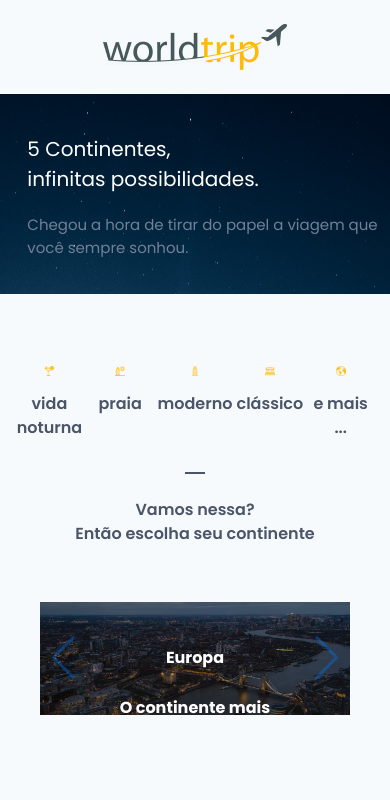
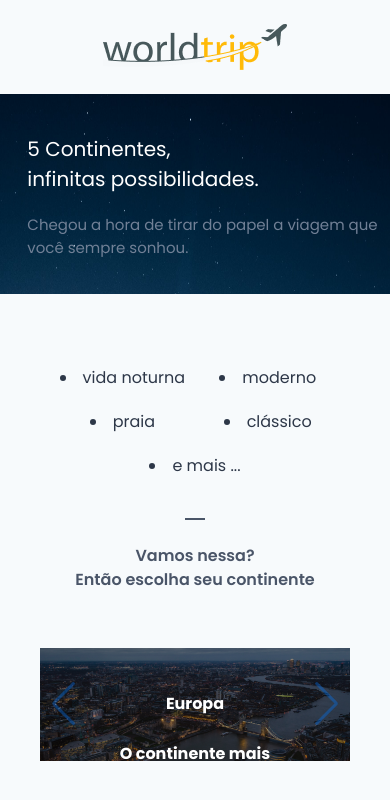
Before and after one commit to NakajimaDaniel/desafio07-ignite-chakraui, a Next.js app: page / in a window 390 px wide. Shown: the top 800 px of the page. Built offline with nearby package versions, Linux system fonts and the light colour scheme.

Commit message:
responsive travel types list

```diff
--- a/src/components/TravelTypes/index.tsx
+++ b/src/components/TravelTypes/index.tsx
@@ -1,9 +1,16 @@
-import { Box, Flex, Grid, Image, Text, Wrap } from "@chakra-ui/react";
+import { Box, Flex, Grid, Image, Text, useMediaQuery, Wrap, ListItem } from "@chakra-ui/react";
 import React from "react";
 
 
 export function TravelTypes() {
+
+
+  const [isLargerThan700] = useMediaQuery("(min-width: 700px)")
+
   return (
+    <>
+
+      {isLargerThan700? (
           <Flex justifyContent="center" pl={['4','6', '8']} pr={['4','6', '8']} pb={['4','6', '8']} mb={['4','6', '8']}>
             <Grid templateColumns="repeat(5, 1fr)" gap={[1,3]} w="100vw">
 
@@ -32,8 +39,27 @@ export function TravelTypes() {
                 <Text fontWeight="semibold" pt="4" color="gray.600">e mais ...</Text>
               </Box>
 
-
             </Grid>
           </Flex>
+      ): (
+        <>
+          <Flex flexDir="column" align="center" pb="10">
+            <Grid templateColumns="repeat(2, 1fr)" align="center" pb="5" gap="5">
+              <li>vida noturna</li>
+              <li>moderno</li>
+              <li>praia</li>
+              <li>clássico</li>
+            </Grid>
+            <li>e mais ...</li>
+          </Flex>
+
+        </>
+      )}
+
+    </>
+
+
+
+
   )
 }
```
Lines whose indentation alone changed are shown as unchanged.
